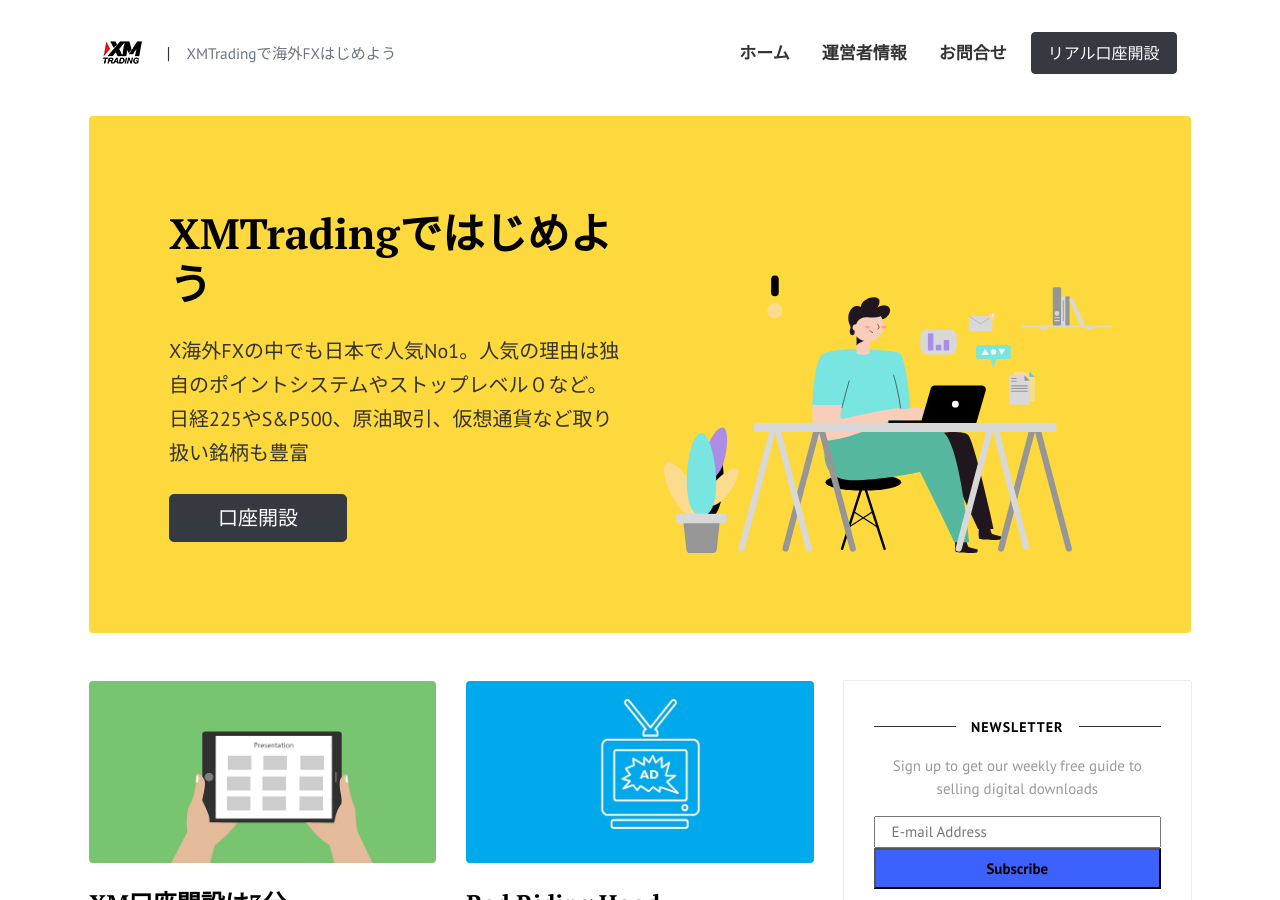
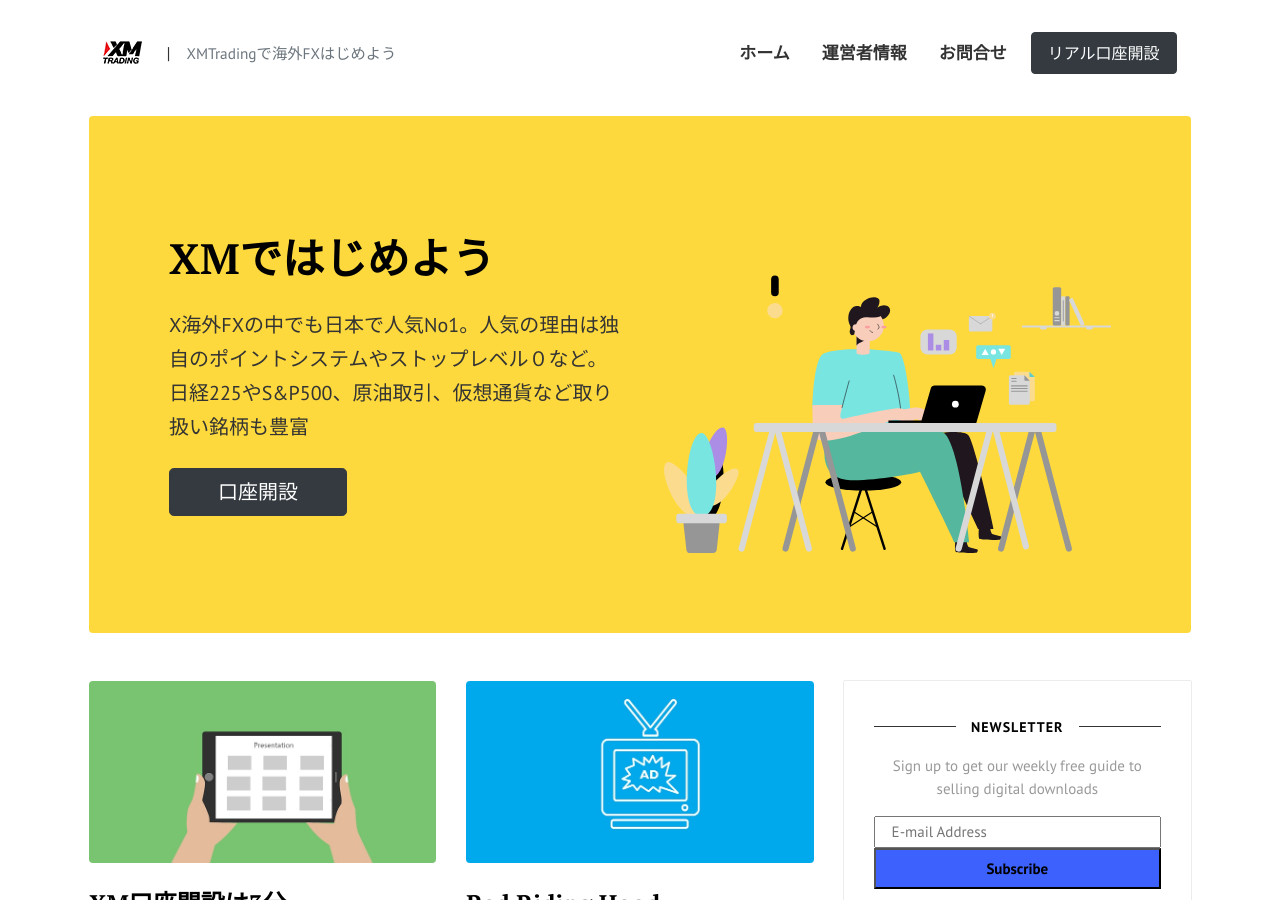
Before and after one commit to gnidart-mx/gnidart-mx.github.io, a Jekyll site: the page built from index.html, in a window 1280 px wide and 900 px high. Built offline with Jekyll 4.4.1, drawn with Linux system fonts in a browser that asks for light colours; the list of posts is cut into pages by our own code; comment, search, counter and statistics services are not loaded.

Commit message:
title-change2

```diff
--- a/index.html
+++ b/index.html
@@ -10,7 +10,7 @@
 <div class="rounded mb-5 hero">
   <div class="row align-items-center justify-content-between">
     <div class="col-md-6">
-      <h1 class="font-weight-bold mb-4 serif-font">XMTradingではじめよう</h1>
+      <h1 class="font-weight-bold mb-4 serif-font">XMではじめよう</h1>
       <p class="lead mb-4">X海外FXの中でも日本で人気No1。人気の理由は独自のポイントシステムやストップレベル０など。日経225やS&P500、原油取引、仮想通貨など取り扱い銘柄も豊富</p>
       <a href="https://clicks.affstrack.com/c?c=550036&l=ja&p=1" class="btn btn-dark text-white px-5 btn-lg">口座開設</a>
     </div>
```
